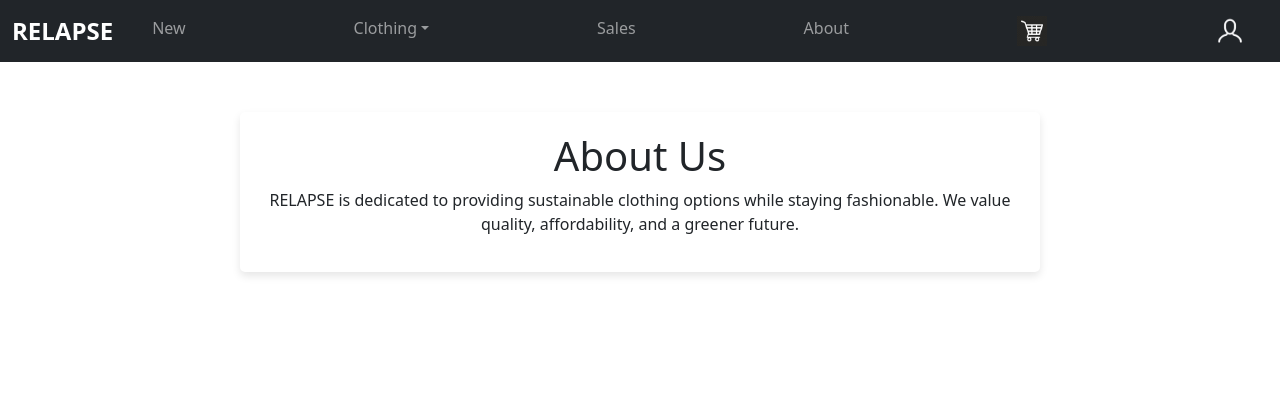
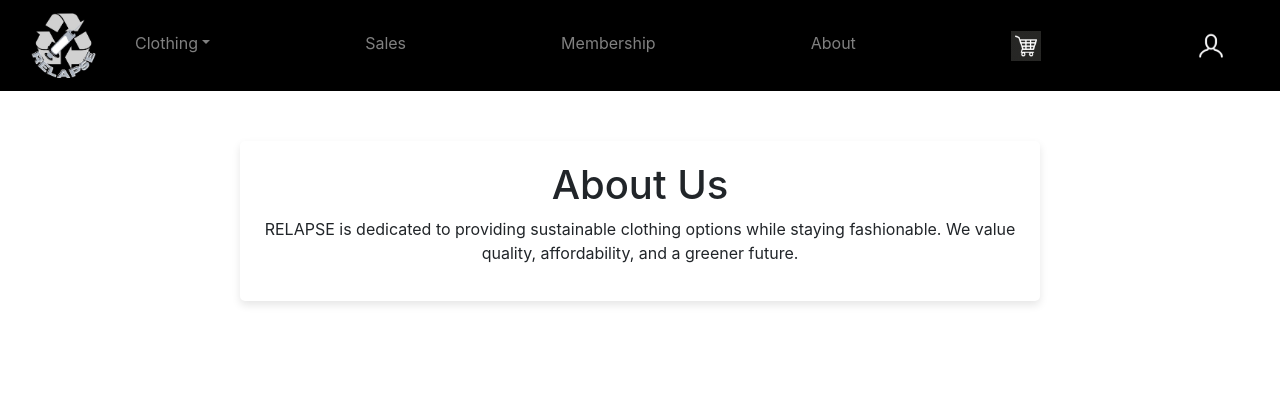
Before and after one commit to atoiii/RELAPSE---Project, a Flask app: page /about in a window 1280 px wide. Shown: the top 420 px of the page. Run offline with Flask 3, Linux system fonts and the light colour scheme; some libraries are stand-ins or nearby versions.

Commit message:
update of navbar css

```diff
--- a/app.py
+++ b/app.py
@@ -55,9 +55,9 @@ def home():
     return render_template("home.html", products=PRODUCTS)
 
 
-@app.route('/new')
-def new():
-    return render_template("new.html")
+@app.route('/membership')
+def membership():
+    return render_template("membership.html")
 
 
 @app.route('/sales')
--- a/templates/base.html
+++ b/templates/base.html
@@ -5,6 +5,7 @@
     <meta name="viewport" content="width=device-width, initial-scale=1.0">
     <title>RELAPSE</title>
     <link rel="stylesheet" href="https://cdn.jsdelivr.net/npm/bootstrap@5.3.0-alpha1/dist/css/bootstrap.min.css">
+    <link rel="stylesheet" href="https://stackpath.bootstrapcdn.com/bootstrap/4.3.1/css/bootstrap.min.css">
     <style>
         html, body {
             height: 100%;
@@ -59,17 +60,18 @@
 {% endwith %}
 <div class="content">
     <!-- Navbar -->
-        <nav class="navbar navbar-expand-lg navbar-dark bg-dark">
+    <nav class="navbar navbar-expand-lg navbar-dark bg-black">
         <div class="container-fluid">
-                <a href="/" class="navbar-brand">RELAPSE</a>
-                <button class="navbar-toggler" type="button" data-bs-toggle="collapse" data-bs-target="#navbarNav" aria-controls="navbarNav" aria-expanded="false" aria-label="Toggle navigation">
+            <a href="/" class="navbar-brand"><img src="static/RELAPSE.jpg" width="65" height="65"></a>
+            <button class="navbar-toggler" type="button" data-bs-toggle="collapse" data-bs-target="#navbarNav"
+                    aria-controls="navbarNav" aria-expanded="false" aria-label="Toggle navigation">
                 <span class="navbar-toggler-icon"></span>
             </button>
             <div class="collapse navbar-collapse" id="navbarNav">
                 <ul class="navbar-nav">
-                        <li class="nav-item"><a href="/new" class="nav-link">New</a></li>
                     <li class="nav-item dropdown">
-                            <a class="nav-link dropdown-toggle" href="#" id="clothingDropdown" role="button" data-bs-toggle="dropdown" aria-expanded="false">Clothing</a>
+                        <a class="nav-link dropdown-toggle" href="#" id="clothingDropdown" role="button"
+                           data-bs-toggle="dropdown" aria-expanded="false">Clothing</a>
                         <ul class="dropdown-menu" aria-labelledby="clothingDropdown">
                             <li><a href="/clothing/shirts" class="dropdown-item">Shirts</a></li>
                             <li><a href="/clothing/pants" class="dropdown-item">Pants</a></li>
@@ -78,9 +80,14 @@
                         </ul>
                     </li>
                     <li class="nav-item"><a href="/sales" class="nav-link">Sales</a></li>
+                    <li class="nav-item"><a href="/membership" class="nav-link">Membership</a></li>
                     <li class="nav-item"><a href="/about" class="nav-link">About</a></li>
-                        <li class="nav-item"><a href="/cart" class="nav-link"><img src="/static/cart_icon.jpg" alt="Cart" style="height: 30px; width: 30px;"></a></li>
-                        <li class="nav-item"><a href="/login" class="nav-link"><img src="/static/login_icon.jpg" alt="Login" style="height: 30px; width: 30px;"></a></li>
+                    <li class="nav-item"><a href="/cart" class="nav-link"><img src="/static/cart_icon.jpg" alt="Cart"
+                                                                               style="height: 30px; width: 30px;"></a>
+                    </li>
+                    <li class="nav-item"><a href="/login" class="nav-link"><img src="/static/login_icon.jpg" alt="Login"
+                                                                                style="height: 30px; width: 30px;"></a>
+                    </li>
                 </ul>
             </div>
         </div>
--- a/templates/new.html
+++ b/templates/membership.html
@@ -7,7 +7,7 @@
     }
 </style>
 <div class="new-content">
-    <h1>New Releases</h1>
-    <p>Stay tuned for the latest arrivals!</p>
+    <h1>Membership</h1>
+    <p>Be a member to get exclusive discounts</p>
 </div>
 {% endblock %}
```
Also changed, not shown: static/RELAPSE.jpg (added). Lines whose indentation alone changed are shown as unchanged.
